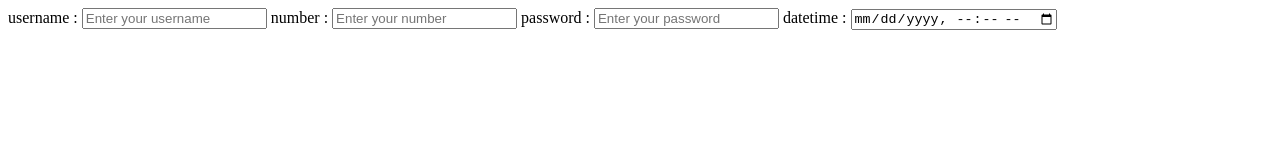
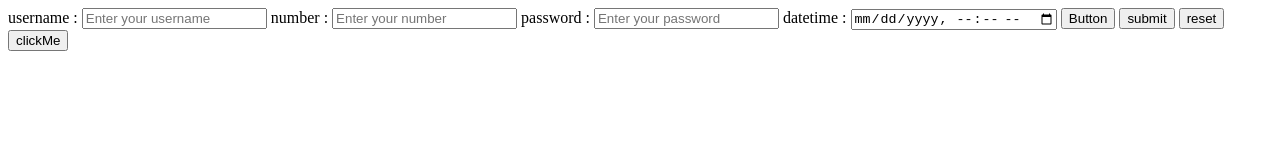
Before and after one commit to Tarunroy20/form-html, a plain HTML site: page index.html in a window 1280 px wide. Drawn offline with Linux system fonts and the light colour scheme.

Commit message:
Add button in the form

```diff
--- a/index.html
+++ b/index.html
@@ -6,7 +6,7 @@
     <title>Form</title>
   </head>
   <body>
-    <form action="">
+    <form action="/server">
       <!-- input type action -->
 
       <label for="username"> username :</label>
@@ -23,9 +23,18 @@
 
       <!-- input type action -->
 
-      <!-- PlaceHolder Attribute-->
+      <!-- Button type action -->
 
-      <!-- PlaceHolder Attribute-->
+      <button type="button">Button</button>
+      <button type="submit">submit</button>
+      <button type="reset">reset</button>
+
+      <!-- Avoid this method -->
+
+      <input type="submit" value="clickMe" />
+      <!-- Avoid this method -->
+
+      <!-- Button type action -->
     </form>
   </body>
 </html>
```
